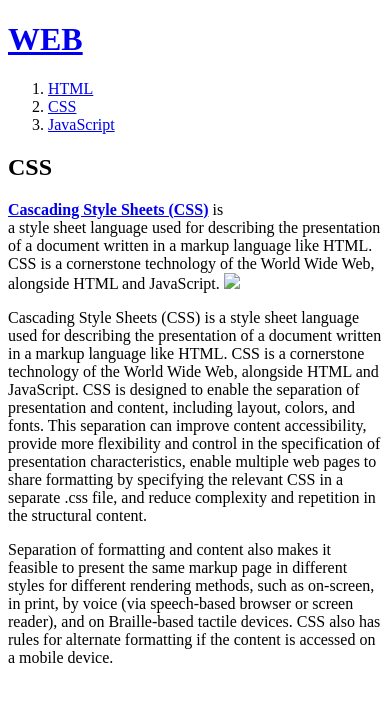
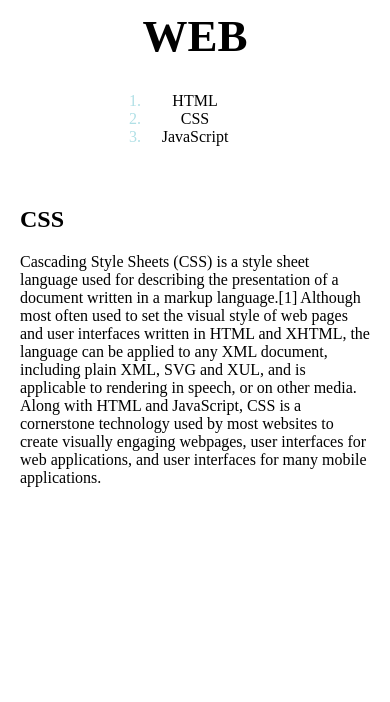
Before and after one commit to june20516/code_tutorial, a plain HTML site: page web/CSS.html in a window 390 px wide. Drawn offline with Linux system fonts and the light colour scheme.

Commit message:
Add files via upload
applicated
-CSS & media query

```diff
--- a/web/CSS.html
+++ b/web/CSS.html
@@ -1,23 +1,24 @@
 <!doctype html>
 <html>
 <head>
-  <title>WEB1 - html</title>
+  <title>WEB - CSS</title>
   <meta charset="utf-8">
+  <link rel="stylesheet" href="style.css">
 </head>
 <body>
   <h1><a href="index.html">WEB</a></h1>
-  <ol>
-    <li><a href="HTML.html">HTML</a></li>
-    <li><a href="CSS.html">CSS</a></li>
-    <li><a href="JavaScript.html">JavaScript</a></li>
-  </ol>
-  <h2>CSS</h2>
-  <p>
-  <a href="https://en.wikipedia.org/wiki/Cascading_Style_Sheets" target="_blank" title="CSS-wikipedia"><strong>  Cascading Style Sheets (CSS)</strong></a> is <br>
-  a style sheet language used for describing the presentation of a   document written in a markup language like HTML. CSS is a cornerstone technology of the World Wide Web, alongside HTML and JavaScript.
-  <img src="pankaj-patel-561360-unsplash.jpg" width="100%">
-  </p><p sytle="margin-top:100px;">
-  Cascading Style Sheets (CSS) is a style sheet language used for describing the presentation of a document written in a markup language like HTML. CSS is a cornerstone technology of the World Wide Web, alongside HTML and JavaScript.
-  CSS is designed to enable the separation of presentation and content, including layout, colors, and fonts. This separation can improve content accessibility, provide more flexibility and control in the specification of presentation characteristics, enable multiple web pages to share formatting by specifying the relevant CSS in a separate .css file, and reduce complexity and repetition in the structural content.</p>
-  <p>Separation of formatting and content also makes it feasible to present the same markup page in different styles for different rendering methods, such as on-screen, in print, by voice (via speech-based browser or screen reader), and on Braille-based tactile devices. CSS also has rules for alternate formatting if the content is accessed on a mobile device.</p>
+  <div id="grid">
+    <ol>
+      <li><a href="html.html" >HTML</a></li>
+      <li><a href="css.html"  >CSS</a></li>
+      <li><a href="JavaScript.html">JavaScript</a></li>
+    </ol>
+      <div id="article">
+        <h2>CSS</h2>
+        <p>
+        Cascading Style Sheets (CSS) is a style sheet language used for describing the presentation of a document written in a markup language.[1] Although most often used to set the visual style of web pages and user interfaces written in HTML and XHTML, the language can be applied to any XML document, including plain XML, SVG and XUL, and is applicable to rendering in speech, or on other media. Along with HTML and JavaScript, CSS is a cornerstone technology used by most websites to create visually engaging webpages, user interfaces for web applications, and user interfaces for many mobile applications.
+        </p>
+      </div>
+  </div>
 </body>
+</html>
--- /dev/null
+++ b/web/style.css
@@ -0,0 +1,52 @@
+body {
+  margin:0;
+}
+#grid ol {
+    color:powderblue;
+    text-align: left;
+    border-right:1px solid gray;
+    width:100px;
+    margin:0;
+    padding-left:30px;
+    padding-top:30px;
+}
+a {
+  color:black;
+  text-decoration:none;
+}
+h1 {
+  font-size: 45px;
+  text-align: center;
+  border-bottom:1px solid gray;
+  margin:0;
+  padding:20px;
+}
+#grid #article {
+  padding:20px;
+}
+#grid {
+  display: grid;
+  grid-template-columns:150px 1fr;
+}
+@media(max-width:700px){
+  #grid {
+    display: block;
+  }
+  #grid ol {
+      color:powderblue;
+      text-align: center;
+      margin:auto;
+      padding:20px;
+      border-right:none;
+  }
+  h1 {
+    font-size: 45px;
+    text-align: center;
+    margin:0;
+    padding:10px;
+    border-bottom:none;
+  }
+  img {
+    display:none;
+  }
+}
```
Also changed, not shown: web/HTML.html (+8 -2 lines), web/JavaScript.html (+12 -5 lines), web/index.html (+12 -4 lines).
